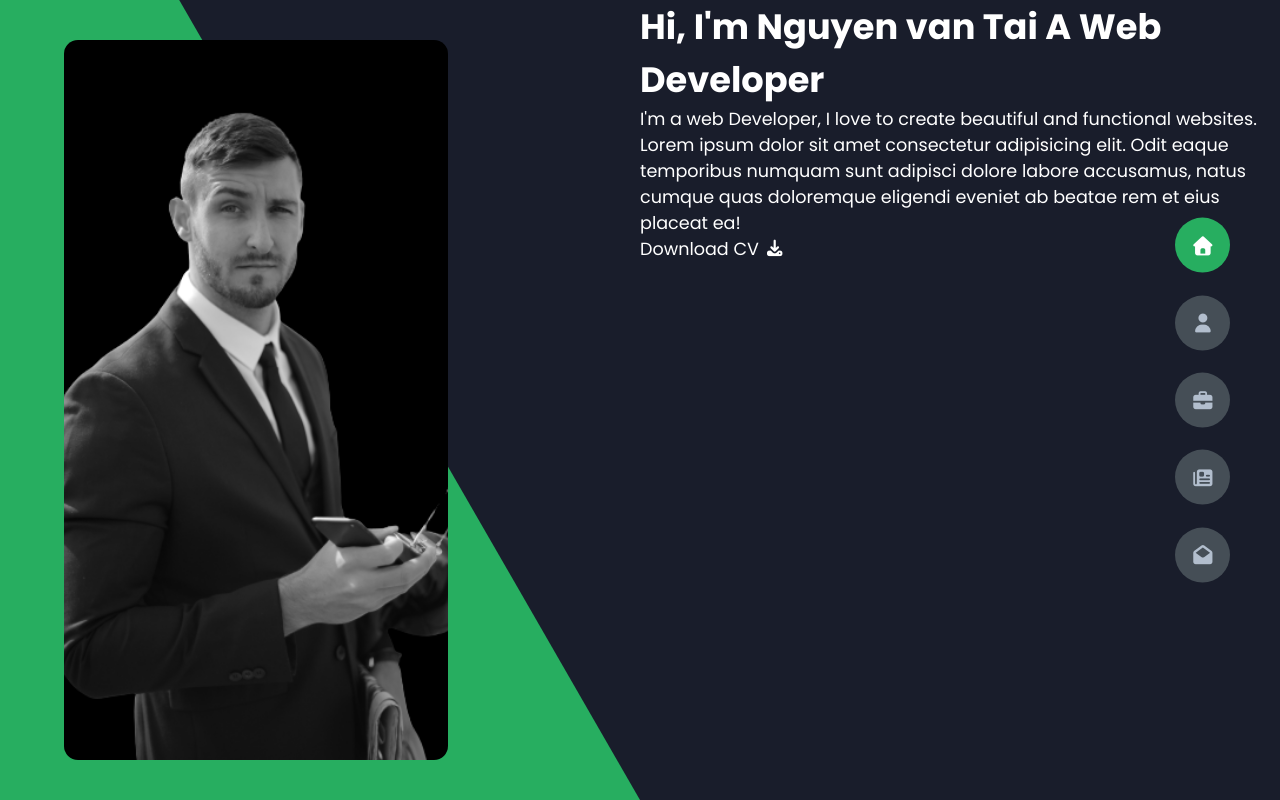
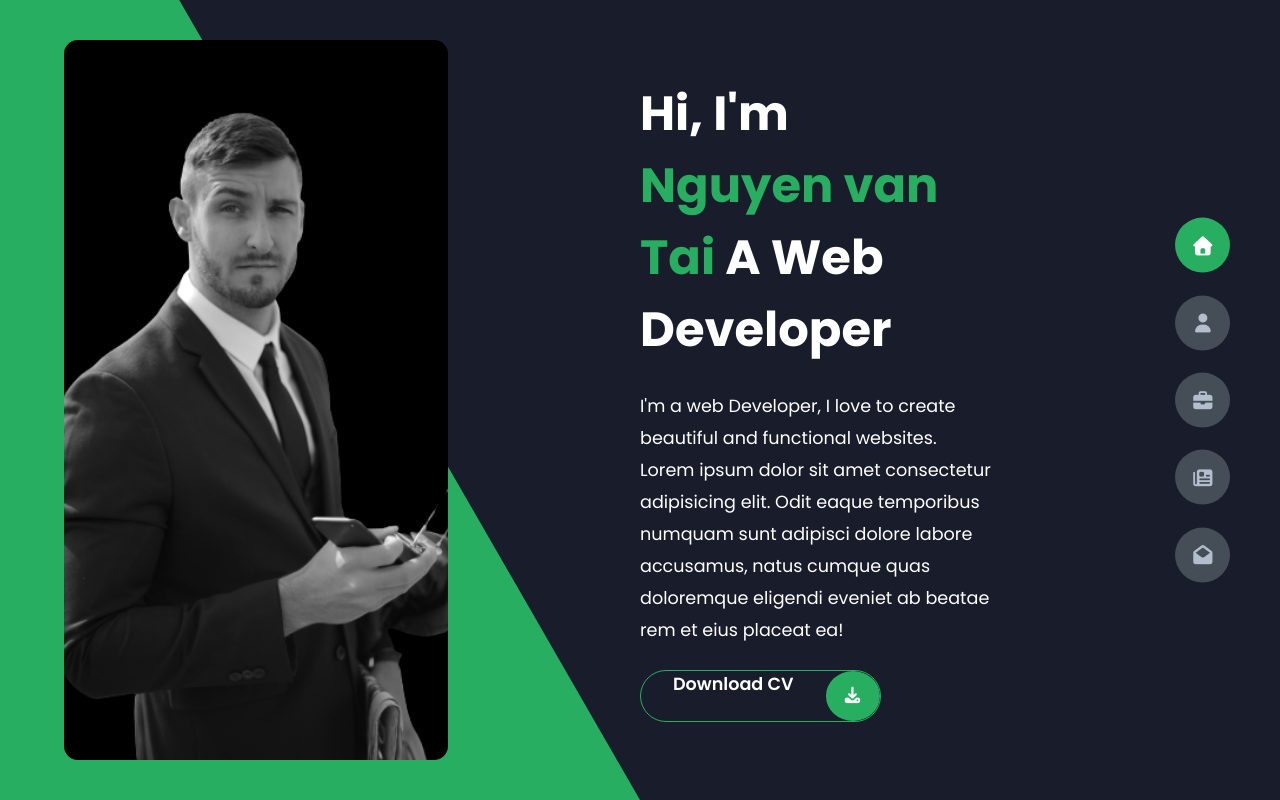
Before and after one commit to Askebir/html-and-css-portfolio-project, a plain HTML site: page index.html in a window 1280 px wide. Drawn offline with Linux system fonts and the light colour scheme.

Commit message:
download buttn css styling

```diff
--- a/index.html
+++ b/index.html
@@ -41,10 +41,12 @@
             natus cumque quas doloremque eligendi eveniet ab beatae rem et eius
             placeat ea!
           </p>
-          <a href="" class="main-btn">
-            <span class="btn-text">Download CV</span>
-            <span class="btn-icon"> <i class="fas fa-download"></i> </span>
-          </a>
+          <div class="btn-con">
+            <a href="" class="main-btn">
+              <span class="btn-text">Download CV</span>
+              <span class="btn-icon"> <i class="fas fa-download"></i> </span>
+            </a>
+          </div>
         </div>
       </div>
     </header>
--- a/styles/styles.css
+++ b/styles/styles.css
@@ -179,3 +179,53 @@ img {
 img:hover {
   filter: grayscale(0);
 }
+
+.right-header {
+  display: flex;
+  flex-direction: column;
+  justify-content: center;
+  padding-right: 18rem;
+}
+
+.name {
+  font-size: 3rem;
+  span {
+    color: var(--color-secondary);
+  }
+}
+
+p {
+  margin: 1.5rem 0;
+  line-height: 2rem;
+}
+
+.main-btn {
+  border-radius: 50px;
+  color: inherit;
+  font-weight: 600;
+  position: relative;
+  border: 1px solid var(--color-secondary);
+  display: flex;
+  align-self: flex-start;
+  overflow: hidden;
+}
+.btn-text {
+  padding: 0 2rem;
+  display: flex;
+  justify-content: center;
+  padding: 2 0 0 0;
+  text-align: center;
+}
+.btn-icon {
+  background-color: var(--color-secondary);
+  display: flex;
+  align-items: center;
+  justify-content: center;
+  border-radius: 50%;
+  padding: 1rem;
+}
+
+.btn-con {
+  display: flex;
+  align-self: flex-start;
+}
```
